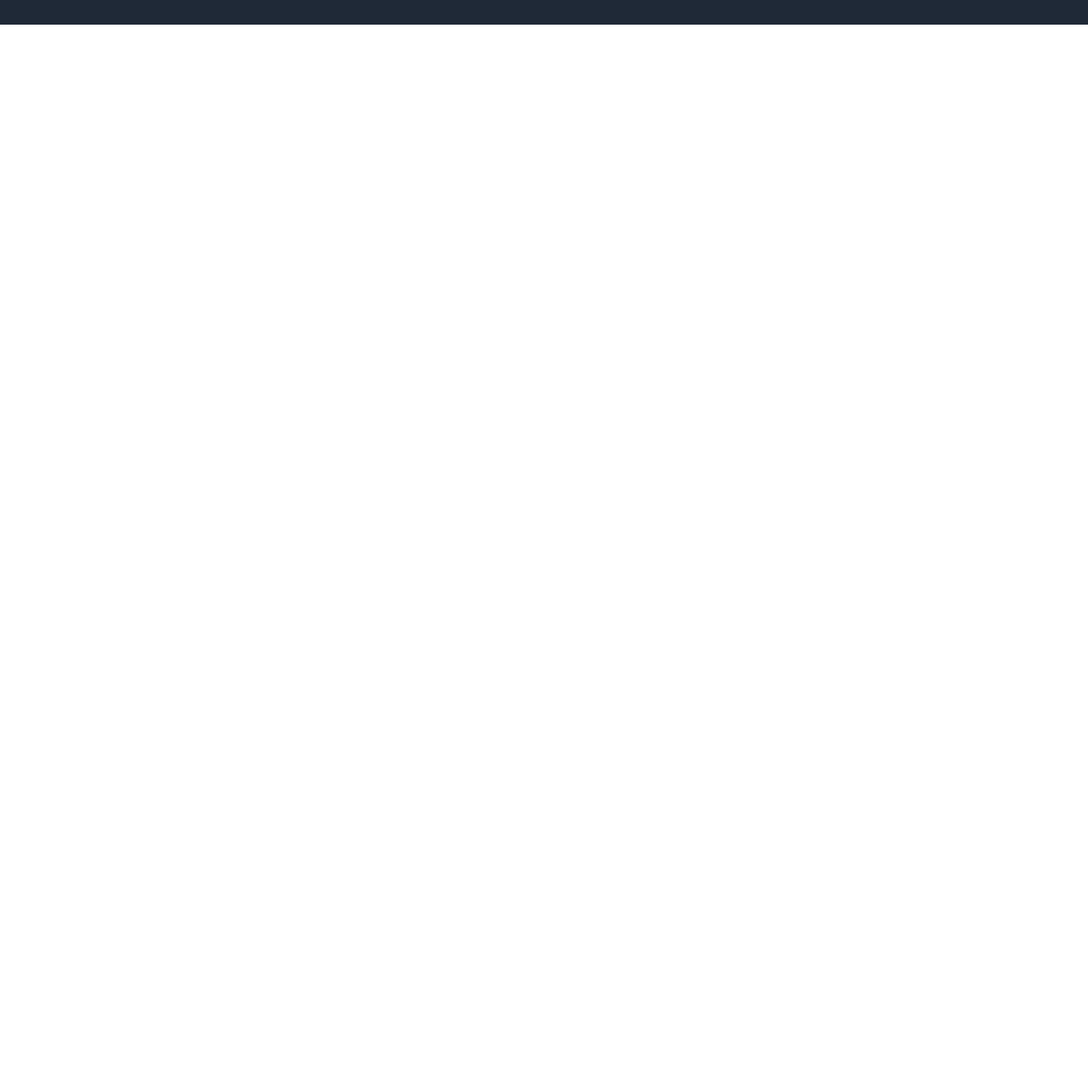
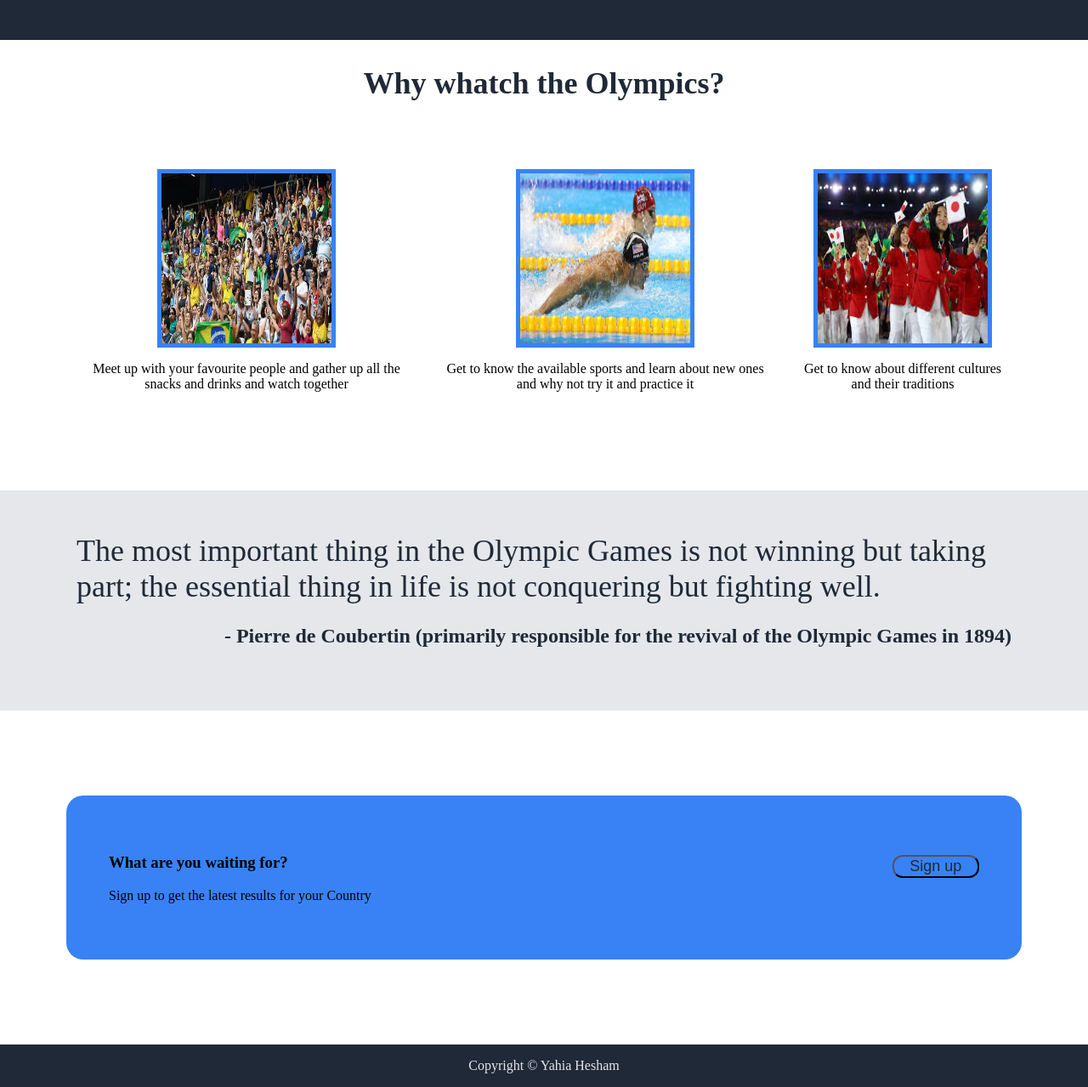
Before and after one commit to LUKITA1416171822/Landing_Page, a plain HTML site: page index.html in a window 1280 px wide. Shown: the part 461-1740 px from the top of the page at 85% size. Before the commit the page ends 800 px from the top, so only its background shows below. Drawn offline with Linux system fonts and the light colour scheme.

Commit message:
whole page Finished

```diff
--- a/index.html
+++ b/index.html
@@ -26,6 +26,33 @@
         </div>
         <img src="images/olympic-games-6314253_1280.jpg" alt="logo">
     </div>
+    <h2>Why whatch the Olympics?</h2>
+    <div class="Cards">
+        <div class="card">
+            <img src="images/_115513481_gettyimages-601085840 (1).jpg" alt="logo">
+            <p> Meet up with your favourite people and gather up all the snacks and drinks and watch together</p>
+        </div>
+        <div class="card">
+            <img src="images/images.jpg" alt="logo">
+            <p> Get to know the available sports and learn about new ones and why not try it and practice it </p>
+        </div>
+        <div class="card">
+            <img src="images/download.jpg" alt="logo">
+            <p>Get to know about different cultures and their traditions</p>
+        </div>
 
+    </div>
+    <div class="Quote">
+        <text>The most important thing in the Olympic Games is not winning but taking part; the essential thing in life is not conquering but fighting well.<br><p>- Pierre de Coubertin (primarily responsible for the revival of the Olympic Games in 1894)</p></text>
+    </div>
+    <div class="SignUp">
+        <div class="Box">
+            <div><h3>What are you waiting for?</h3>
+            <p>Sign up to get the latest results for your Country</p></div>
+            <button>Sign up</button>
+        </div>
+    </div>
+    <div class="footer">
+        <p>Copyright © Yahia Hesham </p> </div>
 </body>
 </html>
--- a/styles.css
+++ b/styles.css
@@ -1,10 +1,9 @@
 body {
     margin: 0px;
-    overflow: visible; /* Ensure overflow is visible */
+    /* Ensure overflow is visible */
 }
 
 .header {
-    position: sticky;
     top: 0;
     /* Increase z-index */
     /* rest of your styles... */
@@ -57,3 +56,90 @@ button{
     color: #e5e7eb;
     font-size: 18px;
 }
+h2{
+    color: #1f2937;
+    font-size: 36px;
+    font-weight: bolder;
+    text-align: center;
+}
+.Cards{
+    display: flex;
+    flex-direction: row;
+    justify-content: center;
+    gap: 2%;
+    padding-left: 90px;
+    padding-right: 90px;
+    padding-top: 50px;
+    margin-bottom: 100px;
+}
+.card img{
+    width: 200px;
+    height: 200px;
+    border: 5px solid  #3882f6;
+}
+p{
+    text-align: center;
+}
+.card {
+    display: flex;
+    flex-direction: column;
+    align-items: center;
+    text-align: center;
+}
+.Quote{
+    background-color: #E5E7EB;
+    display: flex;
+    flex-direction: column;
+    align-items: center;
+    text-align: center;
+    padding-left: 90px;
+    padding-right: 90px;
+    padding-top: 50px;
+    padding-bottom: 50px;
+    margin-bottom: 100px;
+
+}
+.Quote text{
+    font-size: 36px;
+    font-style: light italic;
+    color: #1f2937;
+    text-align: left;
+}
+.Quote p{
+    font-size: 24px;
+    color: #1f2937;
+    font-weight: bolder;
+    text-align: right;
+}
+.SignUp{
+    display: flex;
+    align-items: center;
+    justify-content: center;
+    margin-bottom: 100px;
+}
+.Box {
+    display: flex;
+    background-color: #3882f6;
+    padding: 50px;
+    justify-content: space-between;
+    border-radius: 20px;
+    width: 80%;
+}
+.Box button{
+    margin-top: 2%;
+    color: #1f2937;
+    font-size: 18px;
+    border-radius: 12px;
+    width: 10%;
+    height: 2%;
+}
+.footer{
+    background-color: #1f2937;
+    display: flex;
+    flex-direction: row;
+    justify-content: center;
+    align-items: center;
+    padding-left: 90px;
+    padding-right: 90px;
+    color: #e5e7eb;
+}
```
Also changed, not shown: images/_115513481_gettyimages-601085840 (1).jpg (added), images/download.jpg (added), images/images.jpg (added), 3 other files.
